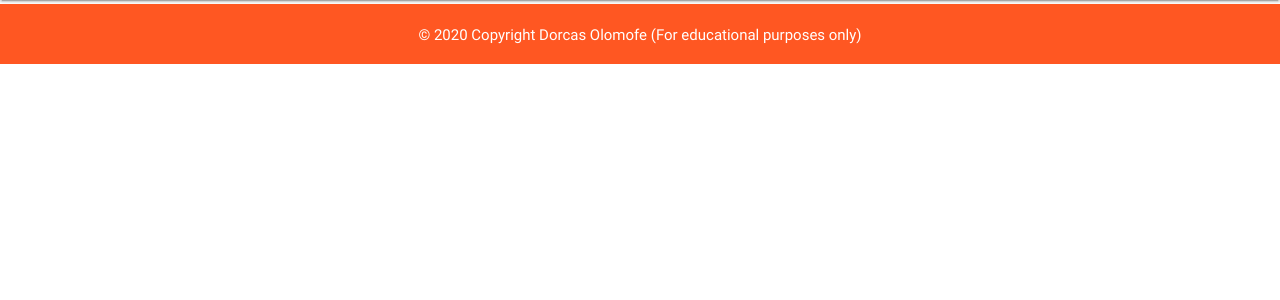
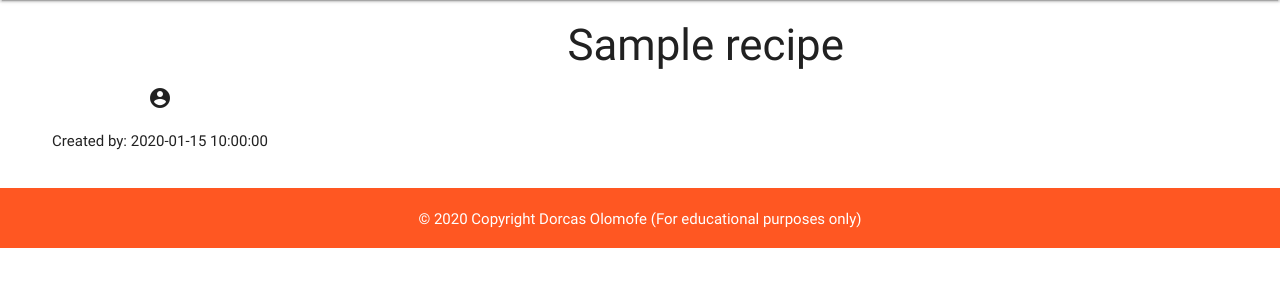
Before and after one commit to Dorcas-Amoo/ms3-project-arikescookbook, a Flask app: template templates/recipeinfo.html in a window 1280 px wide. Shown: the part 83-383 px from the top of the page. Run offline with Flask 2, Linux system fonts and the light colour scheme; the template is opened without the code that fills it: most values are stand-ins (such as "Sample title", 1, 10 or a date in 2020); some libraries are stand-ins or nearby versions.

Commit message:
First recipe details added to recipeinfo.html including block content

```diff
--- a/templates/recipeinfo.html
+++ b/templates/recipeinfo.html
@@ -1,3 +1,14 @@
 {% extends "base.html" %} {% block content %}
 
+{% for recipe in recipes %}
+<h3 class="main-heading center-align">{{recipe.recipe_name}}</h3>
+
+<div class="row center-align info-header">
+    <div class="col s12 m3">
+        <h5><span><i class="material-icons">account_circle</i></span></h5>
+        <p>Created by:&nbsp;<span>{{recipe.created_by}}</span></p>
+    </div>
+</div>
+{% endfor %}
+
 {% endblock %}
```
